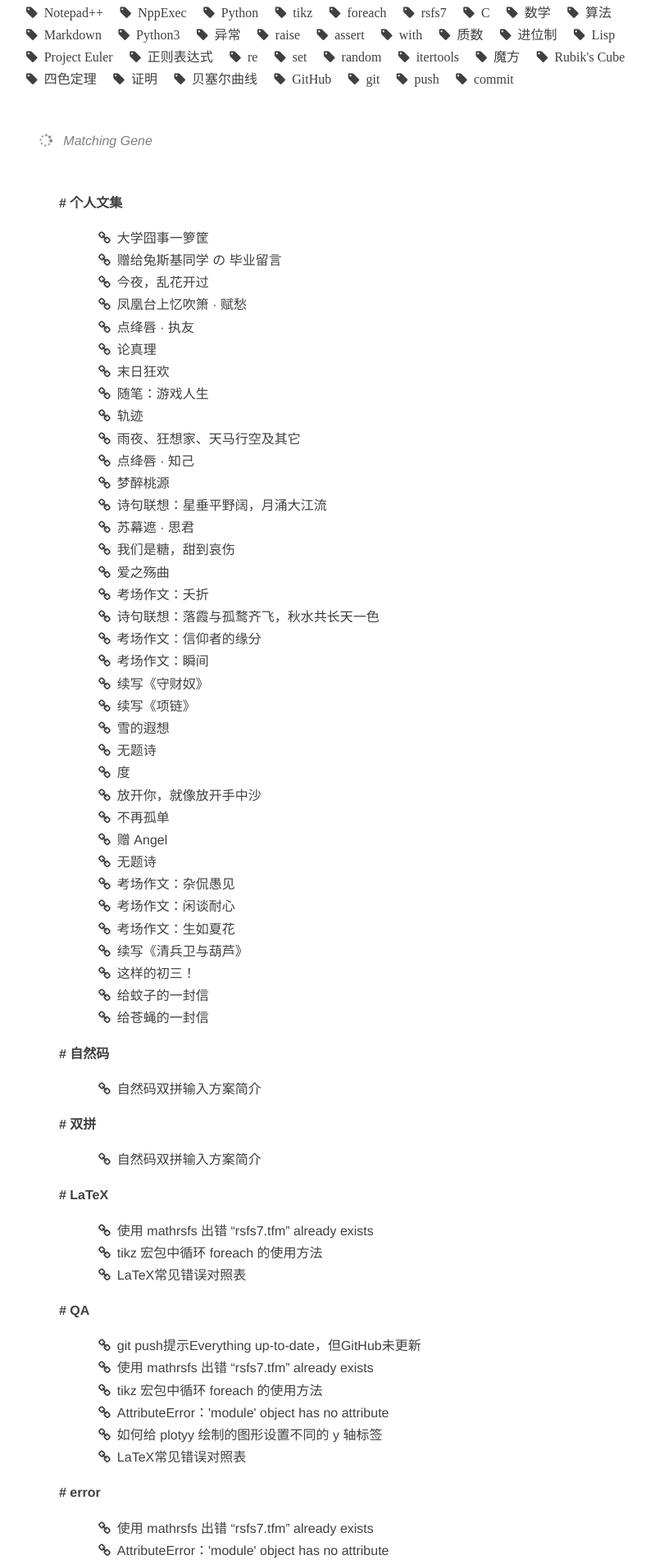
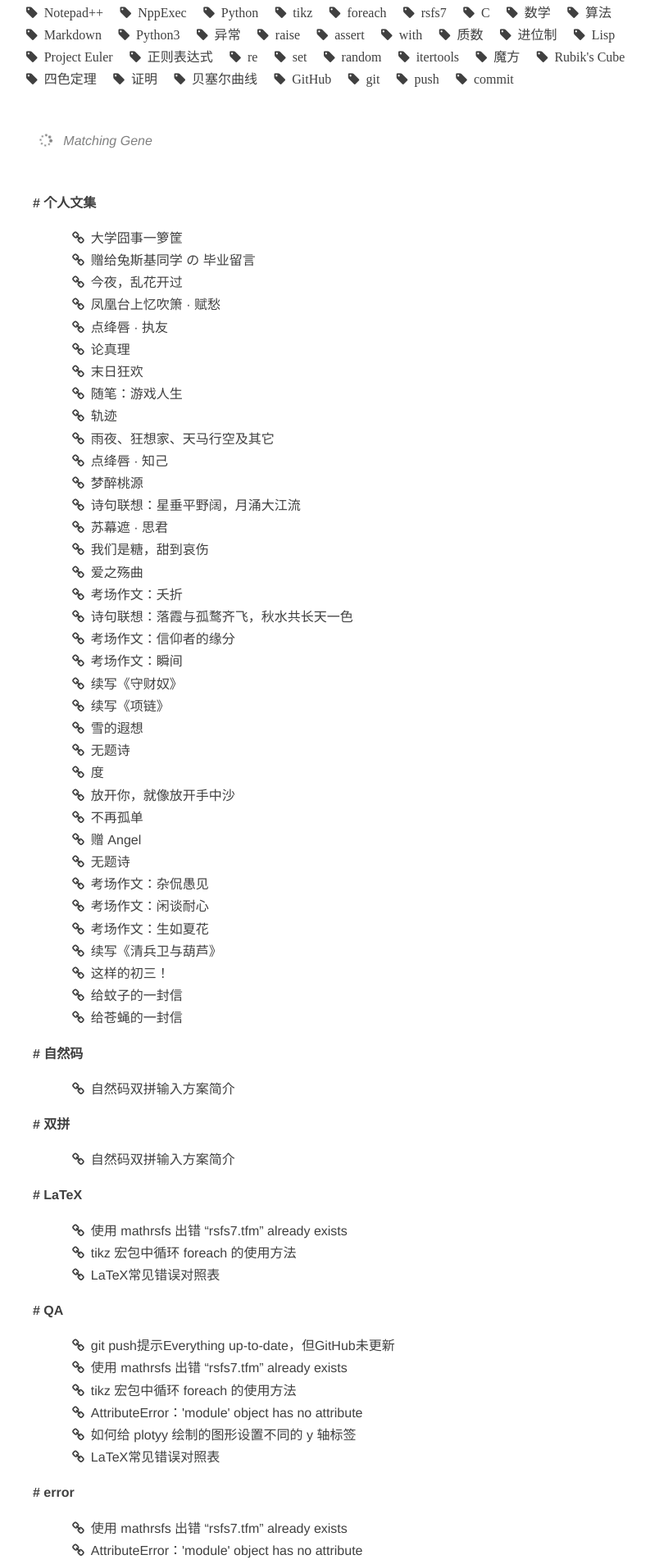
Before and after one commit to ceares/ceares.github.io, a Jekyll site: the page built from tags.md, in a window 1280 px wide. Shown: the part 521-2429 px from the top of the page at 82% size, without its empty margins (233-1026 px from the left). Built offline with Jekyll 4.4.1, drawn with Linux system fonts in a browser that asks for light colours; nearby versions of some CDN libraries; library files that are not in the unit come from our copies.

Commit message:
from sp3

```diff
--- a/tags.md
+++ b/tags.md
@@ -13,7 +13,7 @@ header-img: "img/semantic.jpg"
 
 <div style="font-style:italic;color:gray;margin:0em 1em 0.5in"><i class="fa fa-spinner fa-spin"></i> &nbsp; Matching Gene</div>
 
-<ul class="listing" style="list-style-type: none;font-weight: bold">
+<ul class="listing" style="list-style-type: none;font-weight: bold;margin-left: -2em">
 {% for tag in site.tags %}
   <li class="listing-seperator" id="{{ tag[0] }}" style="margin:1em auto">#&nbsp;{{ tag[0] }}</li>
 {% for post in tag[1] %}
```
Also changed, not shown: lifeline.md (+1 -1 lines).
